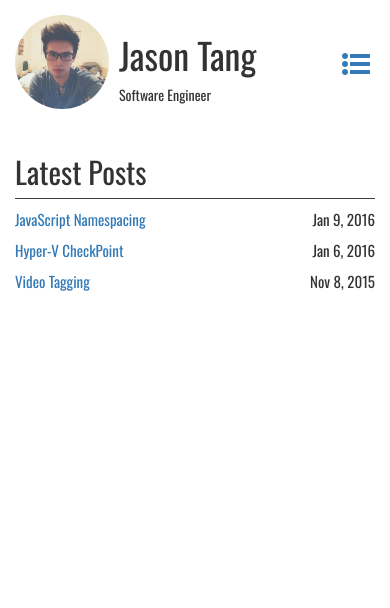
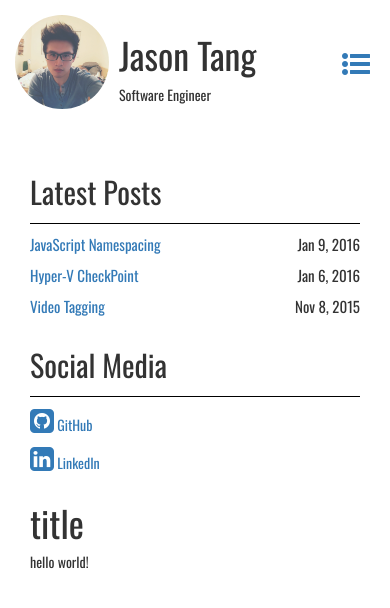
Before and after one commit to tang-jason/tang-jason.github.io, a Jekyll site: the page built from index.html, in a window 390 px wide. Shown: the top 608 px of the page. Built offline with Jekyll 4.4.1, drawn with Linux system fonts in a browser that asks for light colours; nearby versions of some CDN libraries.

Commit message:
add social media

```diff
--- a/css/style.css
+++ b/css/style.css
@@ -95,11 +95,12 @@ html, body {
 	display: block;
 }
 .jt-post-wrapper {
-	max-width: 40%;
+	/*border: 1px solid red;*/
 }
 .jt-post-wrapper .jt-post-header {
-	border-bottom: 1px solid #404040;
-	padding-bottom: 10px;
+	/*border: 1px solid red;*/
+	border-bottom: 1px solid #000000;
+	padding-bottom: 15px;
 }
 .jt-post-wrapper .jt-post-body {
 	font-size: 15px;
@@ -117,6 +118,24 @@ html, body {
 .jt-post-wrapper .jt-post-body p {
 	float: right;
 }
+.jt-social-accounts div {
+	margin-bottom: 10px;
+}
+.jt-social-accounts div a {
+	transition: 0.3s linear;
+	text-decoration: none;
+}
+.jt-social-accounts div a:hover {
+	color: #ce2c38;
+}
+.jt-page-wrapper {
+	width: 540px;
+	height: 100%;
+	float: right;
+	border: 1px solid red;
+
+}
+
 
 /* media quieres */
 @media all and (max-width: 760px) {
--- a/index.html
+++ b/index.html
@@ -13,7 +13,11 @@ lang: en-us
 </div>
 
 <!-- posts -->
-<div class="jt-post-wrapper">
+<div class="container">
+	<div class="row">
+		<div class="col-xs-12 col-md-4 jt-post-wrapper">
+			<div class="row">
+				<div class="col-xs-12">
 					<h2 class="jt-post-header">Latest Posts</h2>
 					{% for post in site.posts limit:5 %}
 					<div class="jt-post-body">
@@ -22,3 +26,29 @@ lang: en-us
 					</div>
 					{% endfor %}
 				</div>
+				<div class="col-xs-12 jt-social-accounts">
+					<h2 class="jt-post-header">Social Media</h2>
+					<div>
+						<a target="_blank" href="https://github.com/tang-jason">
+							<i class="fa fa-github-square fa-2x"></i>
+							<span class="jt-social-text">GitHub</span>
+						</a>
+					</div>
+					<div>
+						<a target="_blank" href="https://www.linkedin.com/in/jason-tang-5a6064109">
+							<i class="fa fa-linkedin-square fa-2x"></i>
+							<span class="jt-social-text">LinkedIn</span>
+						</a>
+					</div>
+				</div>
+			</div>
+
+		</div>
+		<div class="col-xs-12 col-md-7">
+			<div class="">
+				<h1>title</h1>
+				<p>hello world!</p>
+			</div>
+		</div>
+	</div>
+</div>
```
Also changed, not shown: 2 other files. Lines whose indentation alone changed are shown as unchanged.
